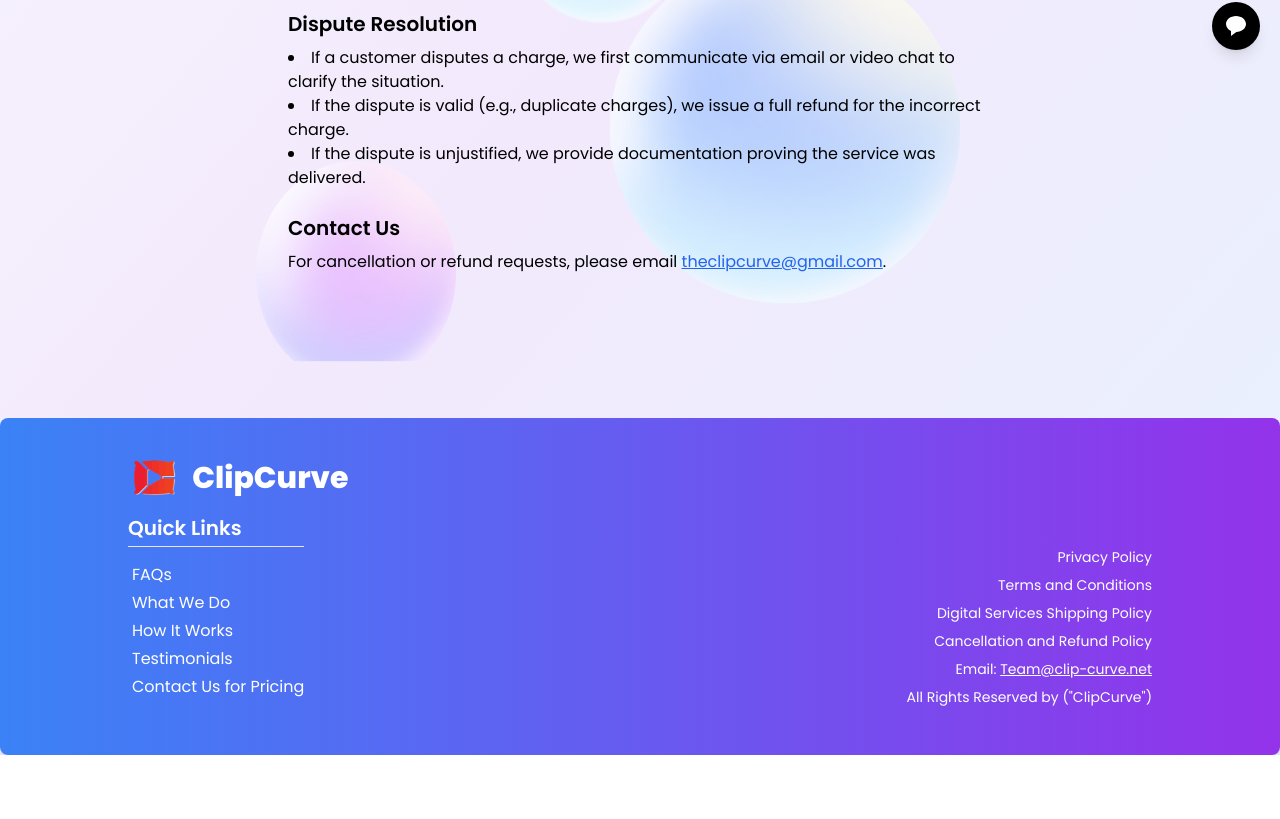
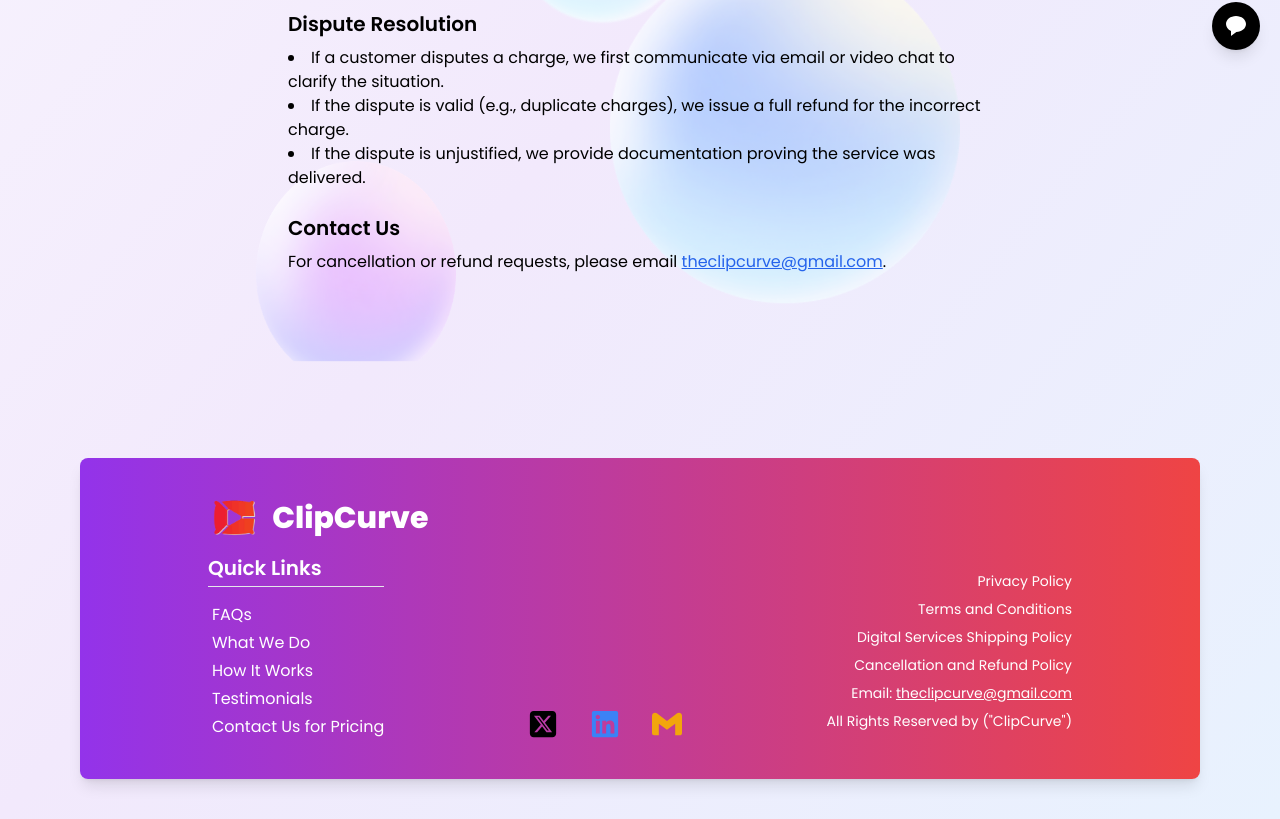
Before and after one commit to TheCC-hub/CC-webpage-v-0, a Next.js app: page /carPolicy in a window 1280 px wide. Shown: the part 730-1549 px from the top of the page. Before the commit the page ends 1485 px from the top, so only its background shows below. Built offline with nearby package versions, Linux system fonts and the light colour scheme; no server answers.

Commit message:
update hero tag line

```diff
--- a/src/app/page.tsx
+++ b/src/app/page.tsx
@@ -24,17 +24,20 @@
         </div>
 
         {/* Hero Section */}
-        <div className="flex flex-col items-start justify-center gap-6 px-10 text-left">
-          <p className="mt-4 text-lg font-semibold ">
+        <div className="flex flex-col items-start justify-center px-10 text-left">
+          <p className="text-lg font-semibold mb-6">
             AI-powered, cost-efficient, and creatively crafted solutions.
           </p>
-          <h2 className="text-[38px] font-extrabold leading-snug">
-            Boost Your <span className="text-primary uppercase">YouTube</span> Growth,
+          <h2 className="text-[32px] font-extrabold leading-snug py-4">
+            {/* Blow up your YouTube & cut team costs like a boss—more growth, less spend, no stress! 🚀🔥” */}
+            Blow up your <span className="text-primary uppercase">YouTube</span>
             <br />
-            & Slash <span className="text-[#5f57fa] uppercase ">Team</span> Costs!
+            & cut <span className="text-[#5f57fa] uppercase ">team costs</span> like a boss
           </h2>
 
-          <p className="mt-2 text-sm font-light">
+          <p>more growth, less spend, no stress!</p>
+
+          <p className="mt-10 mb-6 text-sm font-light">
             Creators and entrepreneurs aiming for YouTube success trust us—the ultimate strategy and production team.
           </p>
 
@@ -73,7 +76,7 @@
       </div>
 
       {/* what do we do  */}
-      <section className="relative w-full py-40 ">
+      <section className="relative w-full py-40 what-we-do">
         <div className="absolute top-0 left-0 w-full h-full -z-10">
           <Background />
         </div>
--- a/src/components/header/footer.tsx
+++ b/src/components/header/footer.tsx
@@ -1,12 +1,15 @@
 
 import logo from "@/assets/logo/logo1.png"
+import { label } from "framer-motion/client";
 import Image from "next/image";
 import Link from "next/link";
+import { FaLinkedin, FaSquareXTwitter } from "react-icons/fa6";
+import { SiGmail } from "react-icons/si";
 
 export default function Footer() {
     return (
-        <section className="">
-            <footer className="bg-gradient-to-r from-blue-500 to-purple-600 text-white px-8 md:px-16 lg:px-32 py-10 flex flex-col justify-between items-start shadow-lg rounded-lg">
+        <section className="px-20 py-10">
+            <footer className="bg-gradient-to-r to-red-500 from-purple-600 text-white px-8 md:px-16 lg:px-32 py-10 flex flex-col justify-between items-start shadow-lg rounded-lg">
                 <div className="w-full text-left flex items-center justify-start gap-3">
                     <Image src={footer.logo} alt="" width={500} height={500} className="h-10 w-auto" />
                     <h2 className="text-3xl font-extrabold">ClipCurve</h2>
@@ -17,7 +20,7 @@
                     <div className="flex flex-col">
                         <h3 className="text-xl font-semibold mt-4">Quick Links</h3>
                         <hr className="w-full h-[0.1px] bg-white mt-1" />
-                        <ul className="space-y-2 md:space-y-1 pl-1 py-4">
+                        <ul className="space-y-2 md:space-y-1 pl-1 pt-4">
                             {footer.footerItems.map((item, index) => (
                                 <li key={index}>
                                     <a href={item.link} className="hover:underline">{item.label}</a>
@@ -27,6 +30,17 @@
                         </ul>
                     </div>
 
+                    <div className="flex items-center  gap-8">
+                        <Link href={`https://x.com/clipcurve_x`} target="_blank">
+                            <FaSquareXTwitter className="text-3xl text-black" />
+                        </Link>
+                        <Link href={`https://www.linkedin.com/company/clip-curve`} target="_blank">
+                            <FaLinkedin className="text-blue-500 text-3xl" />
+                        </Link>
+                        <Link href={`mailto:theclipcurve@gmail.com`} target="_blank">
+                            <SiGmail className="text-[#f2a60c] text-3xl" />
+                        </Link>
+                    </div>
                     <div className="flex flex-col items-end justify-end h-full gap-2 mb-2">
                         {/* <div>
                             <h3 className="text-xl font-semibold mt-4">Contact Us</h3>
@@ -37,7 +51,7 @@
                         <Link href={"/t&c"} className="mt-4 text-sm md:mt-0">Terms and Conditions</Link>
                         <Link href={"/dssPolicy"} className="mt-4 text-sm md:mt-0">Digital Services Shipping Policy</Link>
                         <Link href={"/carPolicy"} className="mt-4 text-sm md:mt-0">Cancellation and Refund Policy</Link>
-                        <p className="text-sm">Email: <a href="mailto:Team@grow-co.net" className="underline">Team@clip-curve.net</a></p>
+                        <p className="text-sm">Email: <a href="mailto:theclipcurve@gmail.com" className="underline">theclipcurve@gmail.com</a></p>
                         <div className="flex items-center justify-end gap-4">
 
                             {/* Bottom Text */}
@@ -57,13 +71,23 @@
 
 const footer = {
     logo: logo,
+    socialLinks: [
+        {
+            label: "Twitter(X)",
+            link: "https://x.com/clipcurve_x",
+        },
+        {
+            label: "LinkedIn",
+            link: "https://www.linkedin.com/company/clip-curve",
+        },
+    ],
     footerItems: [
         {
-            link: "#",
+            link: "/faq",
             label: "FAQs"
         },
         {
-            link: "#",
+            link: "/#what-we-do",
             label: "What We Do"
         },
         {
@@ -71,11 +95,11 @@
             label: "How It Works"
         },
         {
-            link: "#",
+            link: "/#testimonials",
             label: "Testimonials"
         },
         {
-            link: "#",
+            link: "https://calendly.com/clip-curve",
             label: "Contact Us for Pricing"
         }
     ]
--- a/src/components/header/navbar.tsx
+++ b/src/components/header/navbar.tsx
@@ -62,14 +62,17 @@
                         <li className={`${pathName === "/case-studies" ? "text-primary" : ""} cursor-pointer hover:text-accent`}>
                             <Link href={"/case-studies"}>Case Studies</Link>
                         </li>
-                        <li className={`${pathName === "/testimonials" ? "text-primary" : ""} cursor-pointer hover:text-accent`}>
+                        <li className={`${pathName === "/price" ? "text-primary" : ""} cursor-pointer hover:text-accent`}>
+                            <Link href={"/price"}>Pricing</Link>
+                        </li>
+                        {/* <li className={`${pathName === "/testimonials" ? "text-primary" : ""} cursor-pointer hover:text-accent`}>
                             <Link href={"/#testimonials"} >Testimonials</Link>
+                        </li> */}
+                        <li className={`${pathName === "/about" ? "text-primary" : ""} cursor-pointer hover:text-accent`}>
+                            <Link href={"/about"}>About us</Link>
                         </li>
                         <li className={`${pathName === "/faq" ? "text-primary" : ""} cursor-pointer hover:text-accent`}>
                             <Link href={"/faq"}>FAQs</Link>
-                        </li>
-                        <li className={`${pathName === "/about" ? "text-primary" : ""} cursor-pointer hover:text-accent`}>
-                            <Link href={"/about"}>About us</Link>
                         </li>
                     </ul>
                 </div>
```
Also changed, not shown: 2 other files (tests, documents, lock files or other folders).
